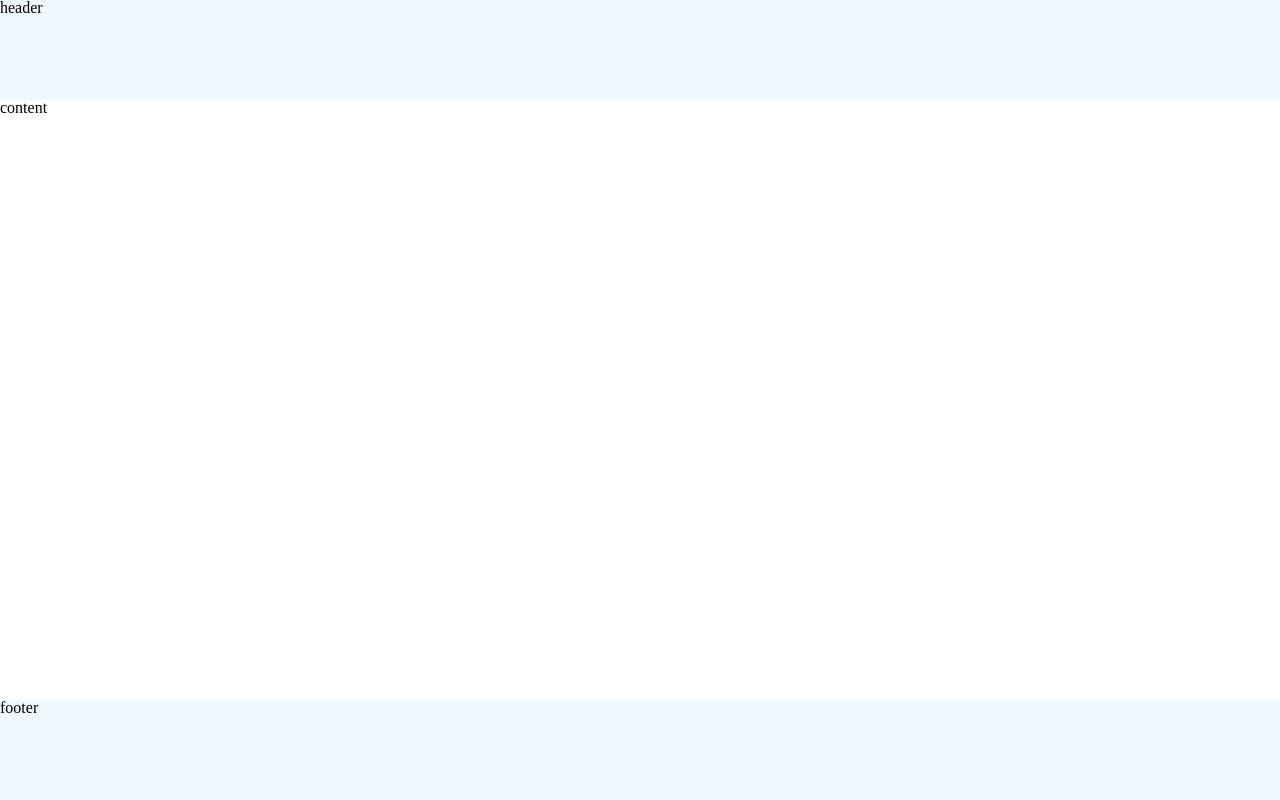
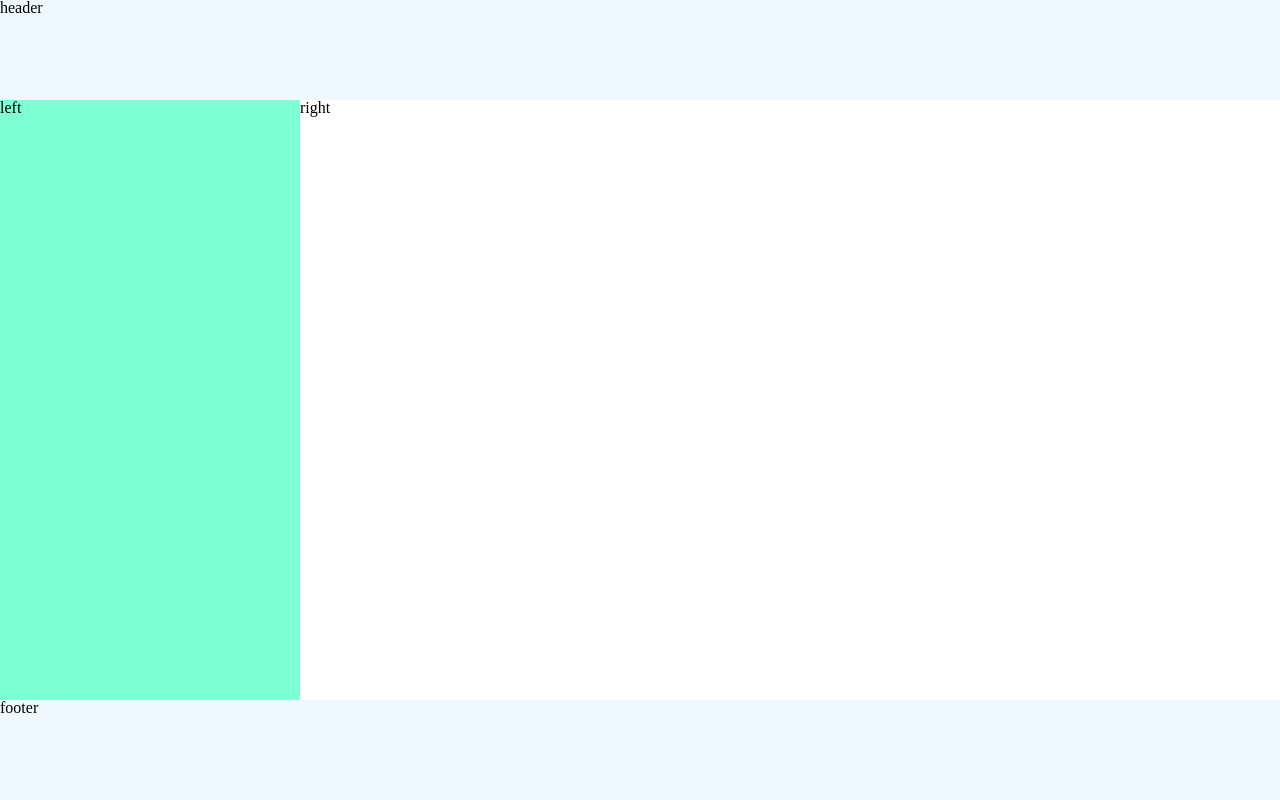
Before and after one commit to taylort27/csslayouts, a plain HTML site: page index.html in a window 1280 px wide. Drawn offline with Linux system fonts and the light colour scheme.

Commit message:
the holygrail layout

```diff
--- a/global.css
+++ b/global.css
@@ -7,6 +7,10 @@
     background-color: aliceblue;
 }
 .content {
+}
+.left-col{
+    width: 300px;
+    background-color: aquamarine;
 }
 .footer {
     height: 100px;
--- a/index.html
+++ b/index.html
@@ -8,7 +8,10 @@
   <body>
     <div class="container flex flex-col">
       <header class="header">header</header>
-      <div class="content grow">content</div>
+      <div class="content grow flex flex-row">
+        <div class="left-col">left</div>
+        <div class="grow">right</div>
+      </div>
       <footer class="footer">footer</footer>
     </div>
   </body>
```
